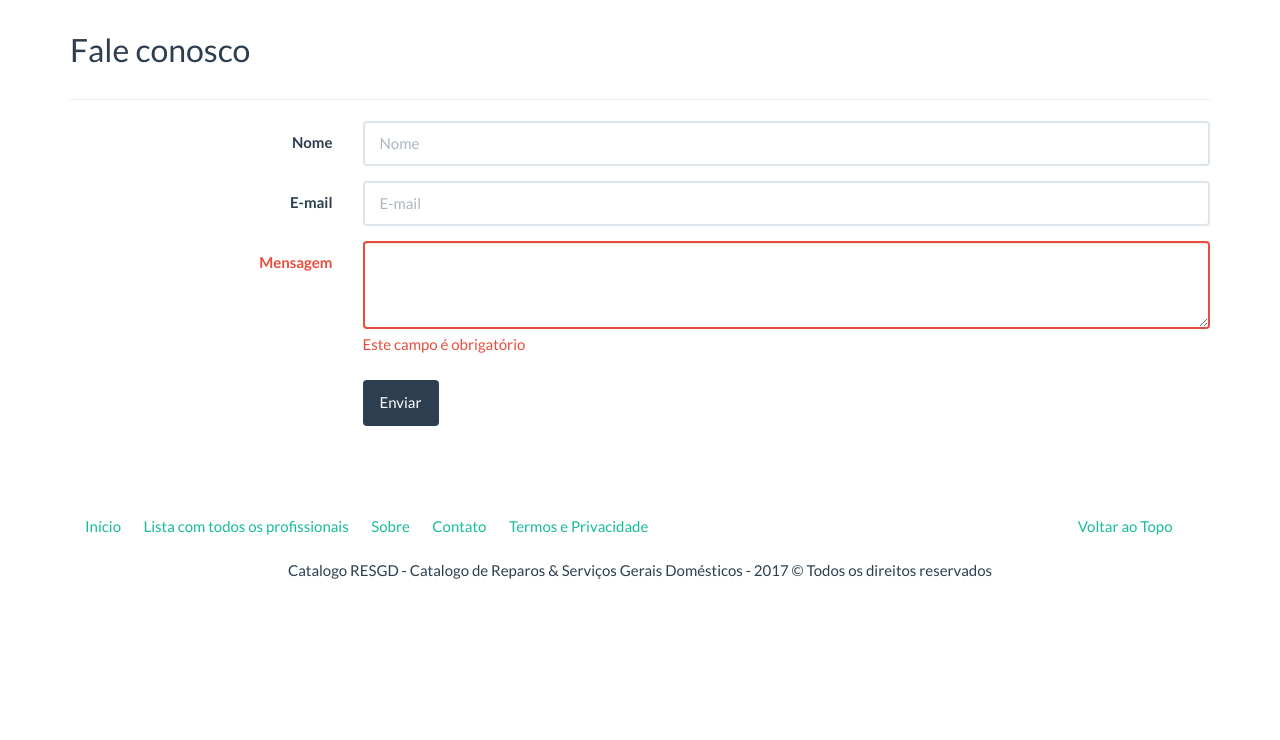
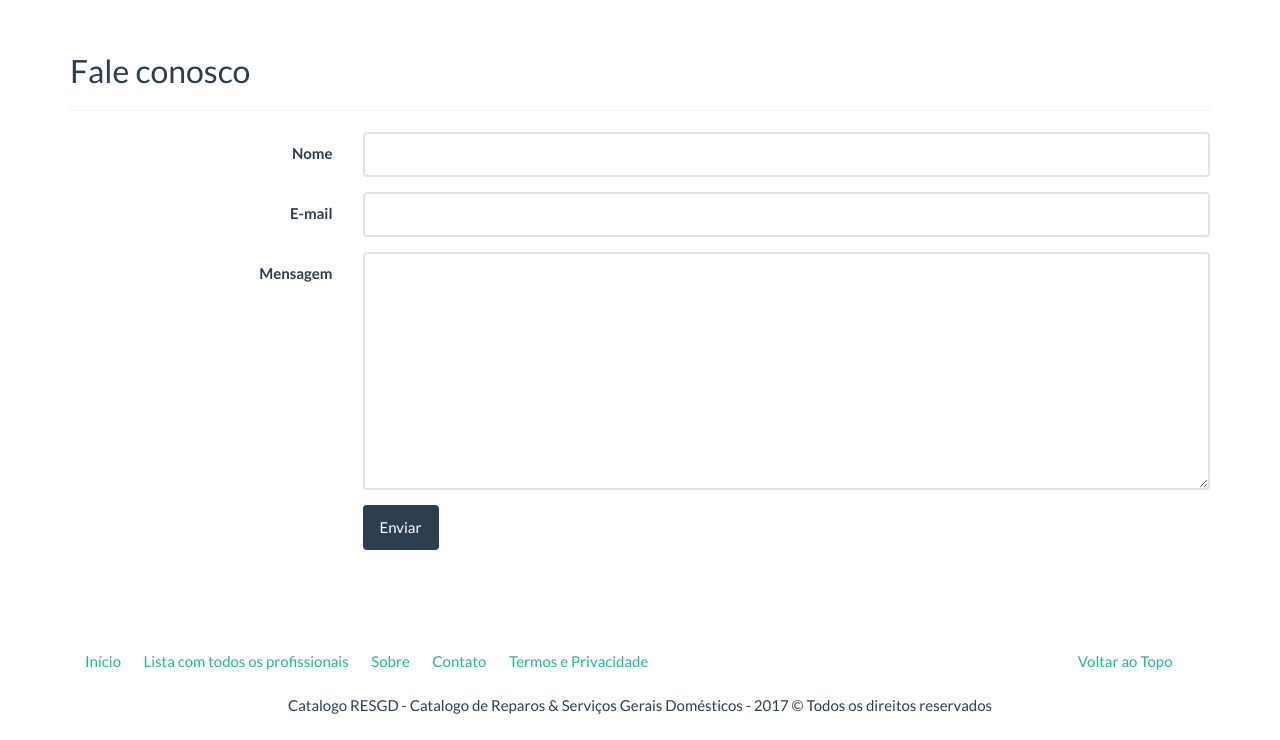
Before and after one commit to diogogomes079/projeto_mono, a Django app: page /contato/ in a window 1280 px wide. Shown: the part 60-800 px from the top of the page. Run offline with Django 3.2, Linux system fonts and the light colour scheme; data comes from the database, SQL or seed files in the repository; some libraries are stand-ins or nearby versions.

Commit message:
Enviando e-mail de contato

```diff
--- /dev/null
+++ b/catalogoresgd/core/forms.py
@@ -0,0 +1,29 @@
+#coding=utf-8
+
+from django import forms
+from django.core.mail import send_mail
+from django.conf import settings
+
+class ContatoForm(forms.Form):
+    nome = forms.CharField(label='Nome')
+    email = forms.EmailField(label='E-mail')
+    mensagem = forms.CharField(label='Mensagem', widget=forms.Textarea())
+
+    def send_mail(self):
+        nome = self.cleaned_data['nome']
+        email = self.cleaned_data['email']
+        mensagem = self.cleaned_data['mensagem']
+        mensagem = 'Nome: {0}\nE-mail: {1}\nMensagem: {2}'.format(nome, email, mensagem)
+        send_mail('Contato do Catalogo RESGD',
+              mensagem,
+              settings.DEFAULT_FROM_EMAIL,
+              [settings.DEFAULT_FROM_EMAIL, email]
+              )
+
+    '''
+        def __init__(self, *args, **kwargs):
+            super(ContatoForm, self).__init__(*args, **kwargs)
+            self.fields['nome'].widget.attrs['class'] = 'form-control'
+            self.fields['email'].widget.attrs['class'] = 'form-control'
+            self.fields['mensagem'].widget.attrs['class'] = 'form-control'
+    '''
--- a/catalogoresgd/core/templates/400.html
+++ b/catalogoresgd/core/templates/400.html
@@ -6,8 +6,8 @@
 
 {% block container %}
     <section>
+        <br>
         <div class="content row padding-bottom-3 desktop-12 container">
-
             <h1>400</h1>
             <h2>Requisição imprópria</h2>
             <div class="desktop-6">
--- a/catalogoresgd/core/templates/403.html
+++ b/catalogoresgd/core/templates/403.html
@@ -6,8 +6,8 @@
 
 {% block container %}
     <section>
+        <br>
         <div class="content row padding-bottom-3 desktop-12 container">
-
             <h1>403</h1>
             <h2>Proibido</h2>
             <div class="desktop-6">
--- a/catalogoresgd/core/templates/404.html
+++ b/catalogoresgd/core/templates/404.html
@@ -6,6 +6,7 @@
 
 {% block container %}
     <section>
+        <br>
         <div class="content row padding-bottom-3 desktop-12 container">
             <h1>404</h1>
             <h2>Página não encontrada</h2>
--- a/catalogoresgd/core/templates/500.html
+++ b/catalogoresgd/core/templates/500.html
@@ -6,8 +6,8 @@
 
 {% block container %}
     <section>
+        <br>
         <div class="content row padding-bottom-3 desktop-12 container">
-
             <h1>500</h1>
             <h2>Erro interno inesperado</h2>
             <div class="desktop-6">
--- a/catalogoresgd/core/templates/contato.html
+++ b/catalogoresgd/core/templates/contato.html
@@ -1,33 +1,34 @@
 {% extends 'base.html' %}
+{% load widget_tweaks %}
 
 {% block title %}
     Contato | {{ block.super }}
 {% endblock title %}
 
 {% block container %}
-    <h2 class="page-header">Fale conosco</h2>
+    <br>
+    <div class="page-header">
+        <h2>Fale conosco</h2>
         <hr>
-    <form class="form-horizontal">
+        {% if sucesso %}
+            <div class="alert alert-success">
+                Mensagem enviada com sucesso
+            </div>
+        {% endif %}
+        <form class="form-horizontal" action="" method="post">
+            {% csrf_token %}
             <fieldset>
-            <div class="form-group">
-                <label for="id_name" class="col-md-3 control-label">Nome</label>
+                {% for field in form %}
+                    <div class="form-group{% if field.errors %} has-error {% endif %}">
+                        <label for="{{ field.auto_id }}" class="col-md-3 control-label">{{ field.label }}</label>
                         <div class="col-md-9">
-                    <input type="text" class="form-control" id="id_name" placeholder="Nome" />
+                            {% render_field field class='form-control' %}
+                            {% for error in field.errors %}
+                                <span class="help-block"> {{ error }}</span>
+                            {% endfor %}
                         </div>
                     </div>
-            <div class="form-group">
-                <label for="id_email" class="col-md-3 control-label">E-mail</label>
-                <div class="col-md-9">
-                    <input type="text" class="form-control" id="id_email" placeholder="E-mail" />
-                </div>
-            </div>
-            <div class="form-group has-error">
-                <label for="id_message" class="col-md-3 control-label">Mensagem</label>
-                <div class="col-md-9">
-                    <textarea class="form-control" rows="3" id="id_message"></textarea>
-                    <span class="help-block">Este campo é obrigatório</span>
-                </div>
-            </div>
+                {% endfor %}
                 <div class="form-group">
                     <div class="col-md-9 col-md-offset-3">
                         <button type="submit" class="btn btn-primary">Enviar</button>
@@ -43,4 +44,5 @@
         <li><strong>Rede social:</strong> Ainda não tem!!</li>
     </ul>
     {% endcomment %}
+    </div>
 {% endblock container %}
--- a/catalogoresgd/core/views.py
+++ b/catalogoresgd/core/views.py
@@ -1,5 +1,8 @@
 from django.shortcuts import render
 from django.views.generic import TemplateView, View
+from django.core.mail import send_mail
+from django.conf import settings
+from .forms import ContatoForm
 
 
 class IndexView(TemplateView):
@@ -10,7 +13,16 @@ def sobre(request):
     return render(request, 'sobre.html')
 
 def contato(request):
-    return render(request, 'contato.html')
+    sucesso = False
+    form = ContatoForm(request.POST or None)
+    if form.is_valid():
+        form.send_mail()
+        sucesso = True
+    context = {
+        'form': form,
+        'sucesso': sucesso,
+    }
+    return render(request, 'contato.html', context)
 
 
 index = IndexView.as_view()
--- a/catalogoresgd/settings.py
+++ b/catalogoresgd/settings.py
@@ -40,6 +40,7 @@ INSTALLED_APPS = [
     'django.contrib.messages',
     'django.contrib.staticfiles',
     # libs
+    'widget_tweaks',
     #'test_without_migrations',
     #'django_extensions',
     # apps
@@ -130,6 +131,8 @@ STATIC_ROOT = os.path.join(BASE_DIR, 'staticfiles')
 MEDIA_URL = '/media/'
 MEDIA_ROOT = os.path.join(BASE_DIR, 'media')
 
+
+#Email configuration
 DEFAULT_FROM_EMAIL = 'contato@catalogoresgd.com.br'
 
 EMAIL_BACKEND = config('EMAIL_BACKEND')
--- a/dados_ficticios.json
+++ b/dados_ficticios.json
@@ -43,7 +43,7 @@
     "model": "catalogo.profissao",
     "pk": 5,
     "fields": {
-        "nome": "Marcineiro",
+        "nome": "Marceneiro",
         "slug": "marcineiro",
         "criado_em": "2016-11-07T00:37:17.815Z",
         "modificado_em": "2016-11-07T00:37:17.815Z"
--- a/requirements.txt
+++ b/requirements.txt
@@ -10,3 +10,4 @@ pytz
 setuptools
 six==1.10.0
 static3==0.7.0
+django-widget-tweaks
```
Lines whose indentation alone changed are shown as unchanged.
